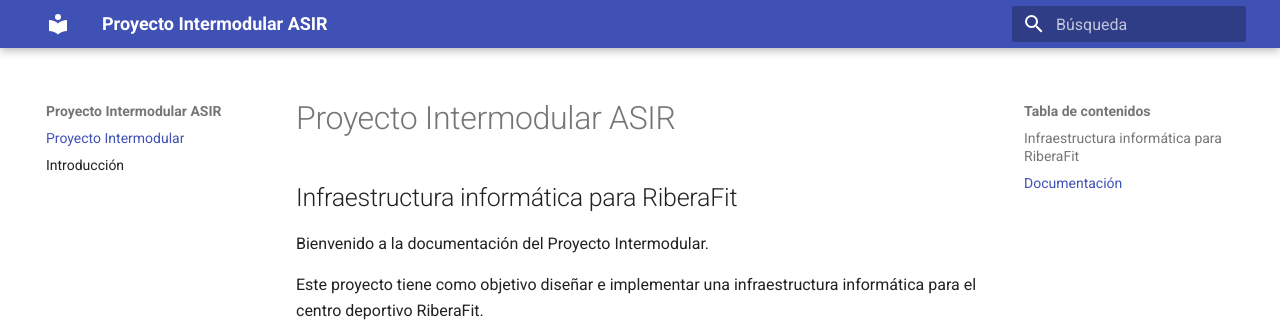
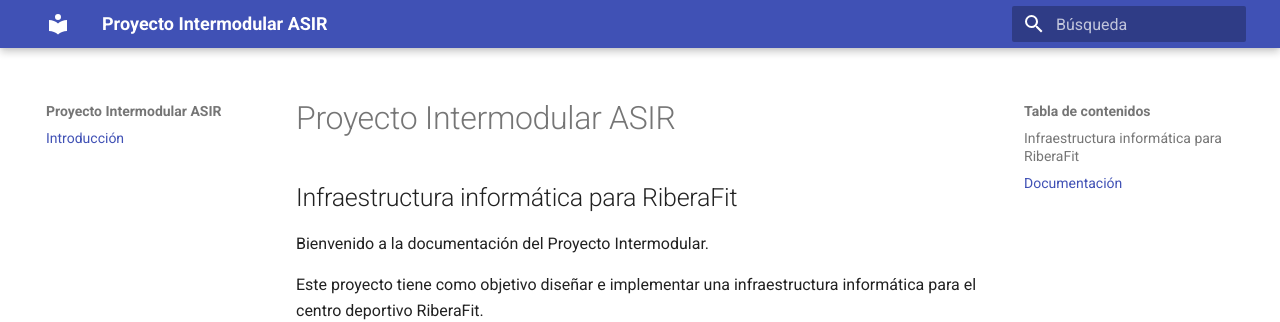
Before and after one commit to lidia1900/Proyecto-Intermodular-ASIR, an MkDocs documentation site: the page built from docs/index.md, in a window 1280 px wide. Shown: the top 322 px of the page. Built offline with MkDocs 1.6.1 and Material for MkDocs 9.7.7, drawn with Linux system fonts in a browser that asks for light colours.

Commit message:
Update navigation for documentation structure

```diff
--- a/mkdocs.yml
+++ b/mkdocs.yml
@@ -4,5 +4,4 @@ theme:
   language: es
 
 nav:
-  - Proyecto Intermodular: index.md
-  - Introducción: 01_introduccion.md
+    - Introducción: index.md
```
